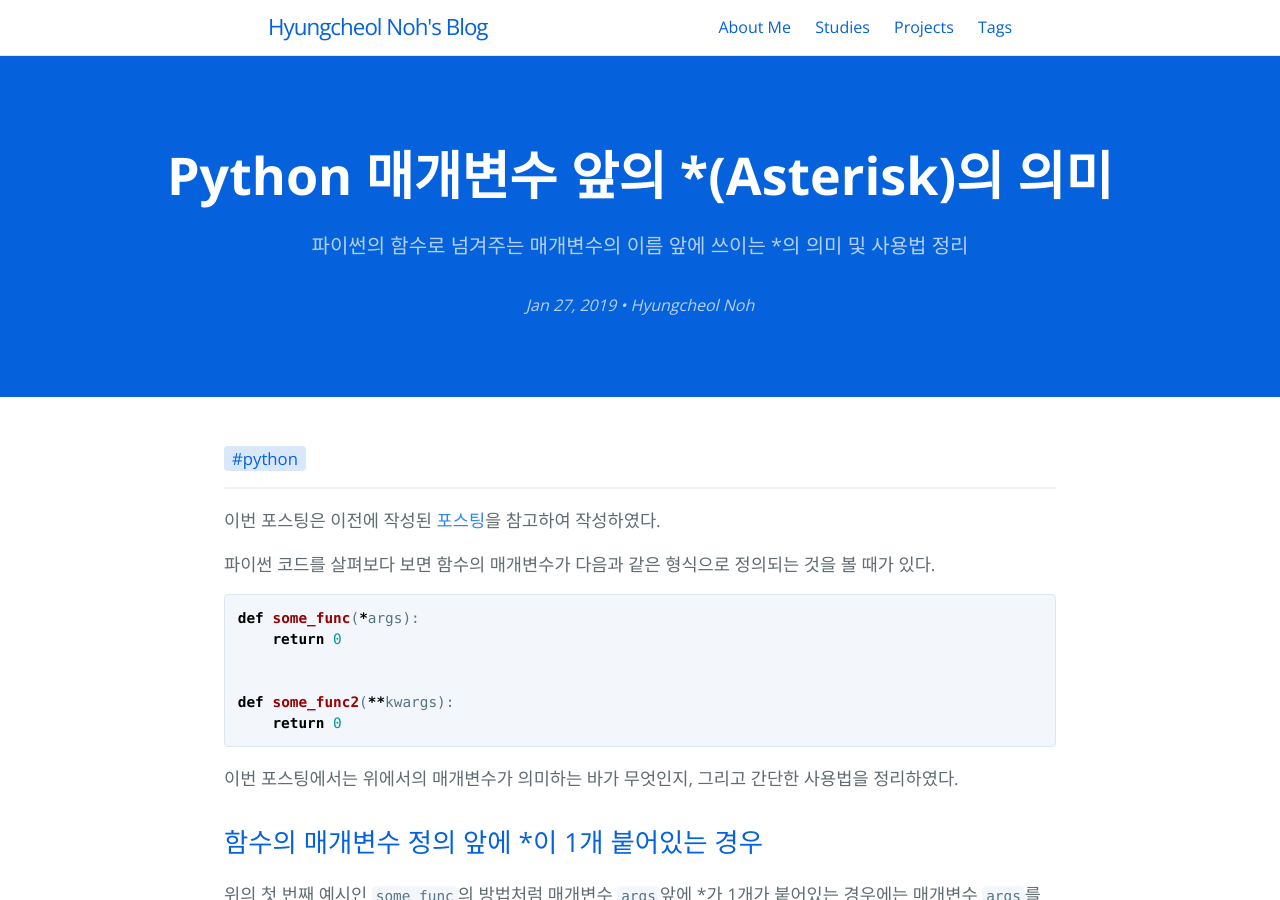
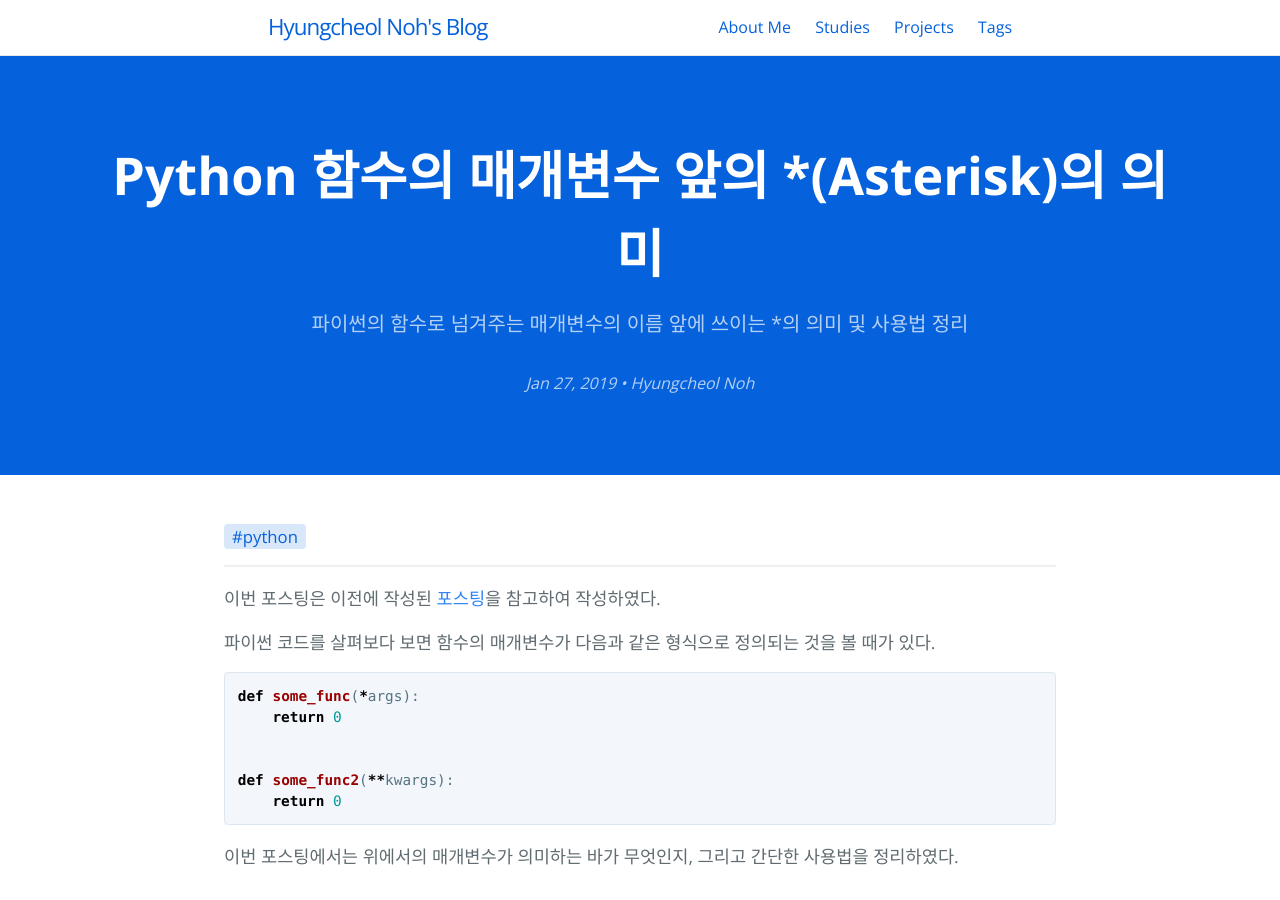
Before and after one commit to hcnoh/hcnoh.github.io, a Jekyll site: the page built from _posts/2019-01-27-python-arguments-asterisk.md, in a window 1280 px wide and 900 px high. Built offline with Jekyll 4.4.1, drawn with Linux system fonts in a browser that asks for light colours; comment, search, counter and statistics services are not loaded.

Commit message:
Update 2019-01-27-python-arguments-asterisk.md

```diff
--- a/_posts/2019-01-27-python-arguments-asterisk.md
+++ b/_posts/2019-01-27-python-arguments-asterisk.md
@@ -1,7 +1,7 @@
 ---
 layout: post
 use_math: true
-title: "Python 매개변수 앞의 *(Asterisk)의 의미"
+title: "Python 함수의 매개변수 앞의 *(Asterisk)의 의미"
 date: 2019-01-27 22:27:54
 tagline: "파이썬의 함수로 넘겨주는 매개변수의 이름 앞에 쓰이는 *의 의미 및 사용법 정리"
 categories:
```
